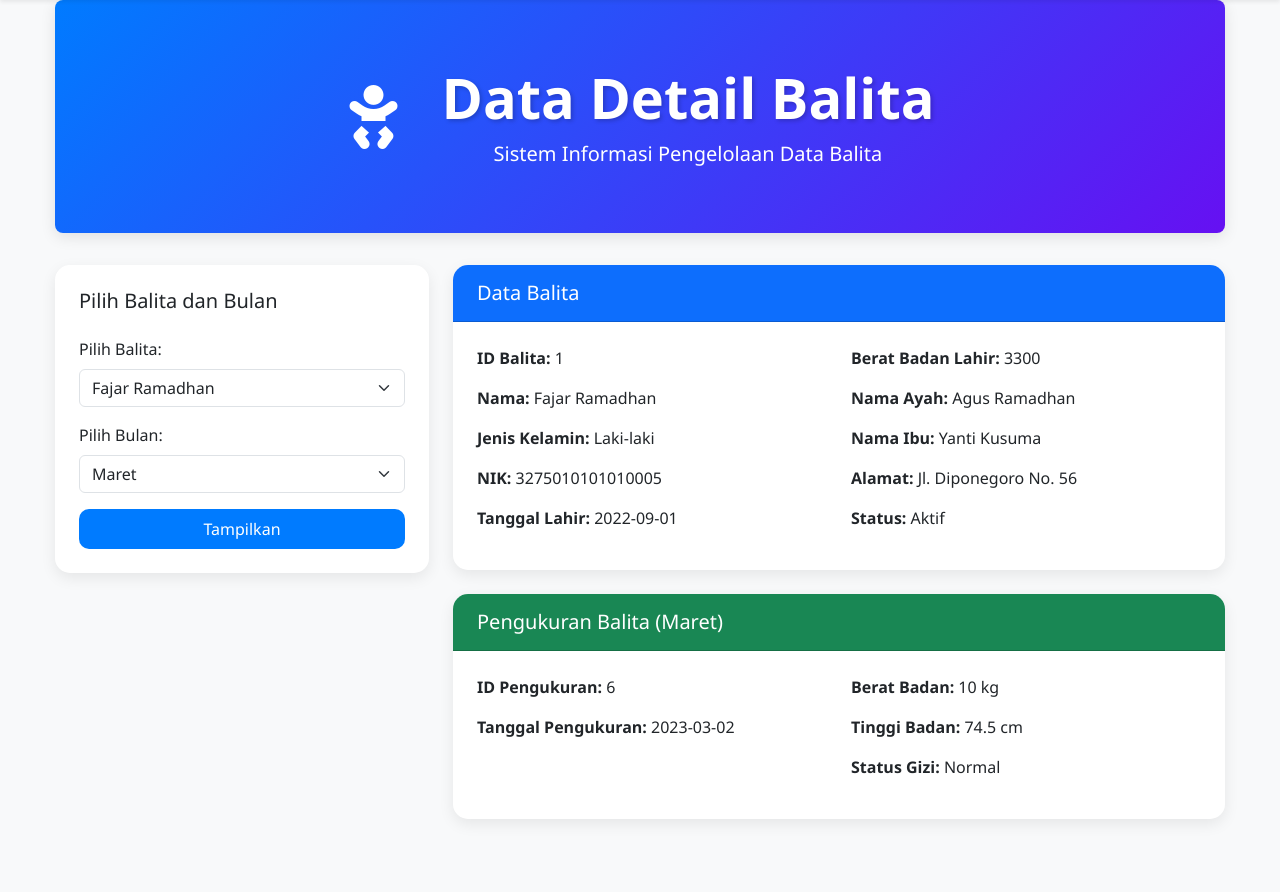
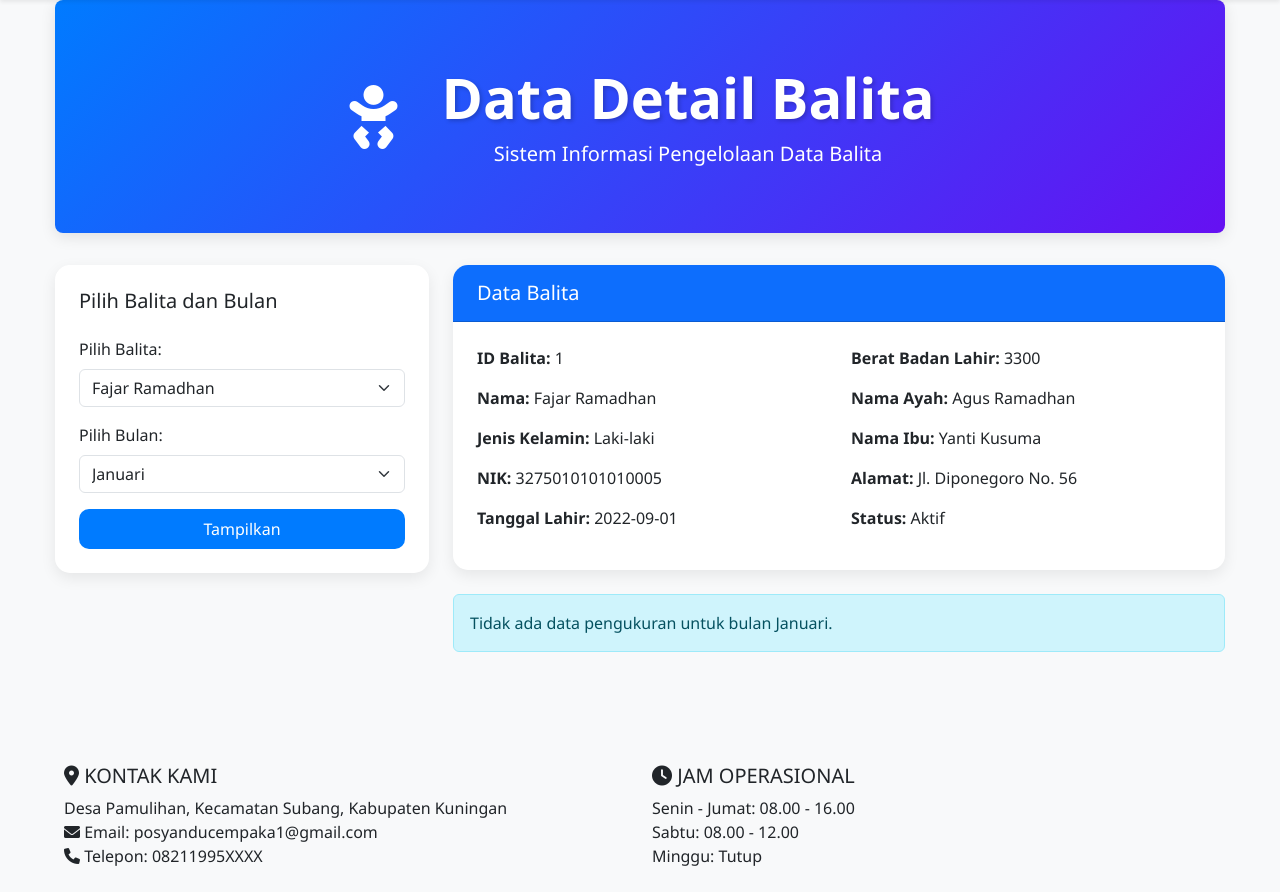
Before and after one commit to ikhsan-10-cmd/posyandu-pamulihan, a PHP site: page /posyandu_3/balita_p3.php in a window 1280 px wide. Shown: the part 66-958 px from the top of the page. Run offline with PHP 8.4, Linux system fonts and the light colour scheme; the visitor is signed in with stand-in values (Sample User, id 1); data comes from the database, SQL or seed files in the repository.

Commit message:
balita bulan

```diff
--- a/posyandu4/balita_p4.php
+++ b/posyandu4/balita_p4.php
@@ -11,7 +11,7 @@ if (!isset($_SESSION['user'])) {
 
 // Handle form submission
 $id_balita = isset($_POST['id_balita']) ? (int)$_POST['id_balita'] : 1;
-$bulan = isset($_POST['bulan']) ? $_POST['bulan'] : 'maret'; // Default to March
+$bulan = isset($_POST['bulan']) ? $_POST['bulan'] : 'januari';
 
 // Fetch data for the selected id_balita and bulan
 $balitaData = getBalita4AndPengukuran($db, $id_balita);
--- a/posyandu_2/balita_p2.php
+++ b/posyandu_2/balita_p2.php
@@ -11,7 +11,7 @@ if (!isset($_SESSION['user'])) {
 
 // Handle form submission
 $id_balita = isset($_POST['id_balita']) ? (int)$_POST['id_balita'] : 1;
-$bulan = isset($_POST['bulan']) ? $_POST['bulan'] : 'maret'; // Default to March
+$bulan = isset($_POST['bulan']) ? $_POST['bulan'] : 'januari';
 
 // Fetch data for the selected id_balita and bulan
 $balitaData = getBalita2AndPengukuran($db, $id_balita);
--- a/posyandu_3/balita_p3.php
+++ b/posyandu_3/balita_p3.php
@@ -11,7 +11,7 @@ if (!isset($_SESSION['user'])) {
 
 // Handle form submission
 $id_balita = isset($_POST['id_balita']) ? (int)$_POST['id_balita'] : 1;
-$bulan = isset($_POST['bulan']) ? $_POST['bulan'] : 'maret'; // Default to March
+$bulan = isset($_POST['bulan']) ? $_POST['bulan'] : 'januari';
 
 // Fetch data for the selected id_balita and bulan
 $balitaData = getBalita3AndPengukuran($db, $id_balita);
```
